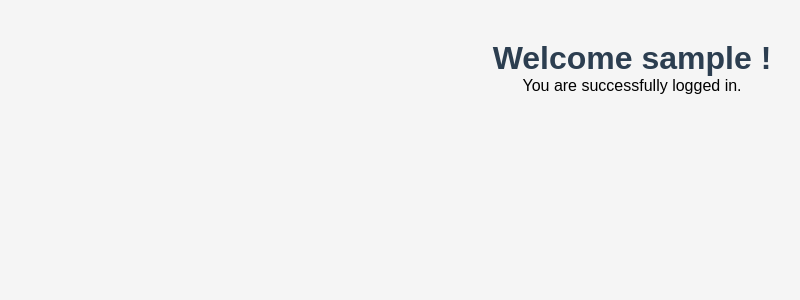
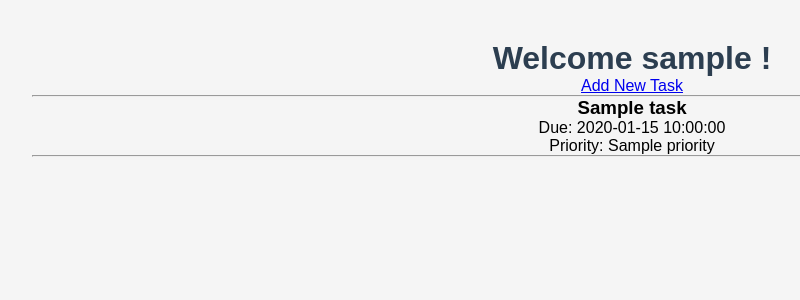
Before and after one commit to renadali76/weekly-planner, a Flask app: template templates/dashboard.html in a window 1280 px wide. Shown: the part 68-368 px from the top of the page, without its empty margins (8-808 px from the left). Run offline with Flask 3, Linux system fonts and the light colour scheme; the template is opened without the code that fills it: most values are stand-ins (such as "Sample title", 1, 10 or a date in 2020).

Commit message:
Implement task creation and dashboard task listing

```diff
--- a/templates/dashboard.html
+++ b/templates/dashboard.html
@@ -7,6 +7,18 @@ Dashboard
 {% block content %}
 <h1>Welcome {{ username }} !</h1>
 
-<p> You are successfully logged in.</p>
+<a href="{{ url_for('add_task_route') }}">Add New Task</a>
 
+<hr>
+
+{% for task in tasks %}
+
+<h3>{{ task["title"] }}</h3>
+<p>Due: {{ task["due_date"] }}</p>
+<p>Priority: {{ task["priority"] }}</p>
+<hr>
+{% else %}
+
+<p>No task yet.</p>
+{% endfor %}
 {% endblock %}
```
